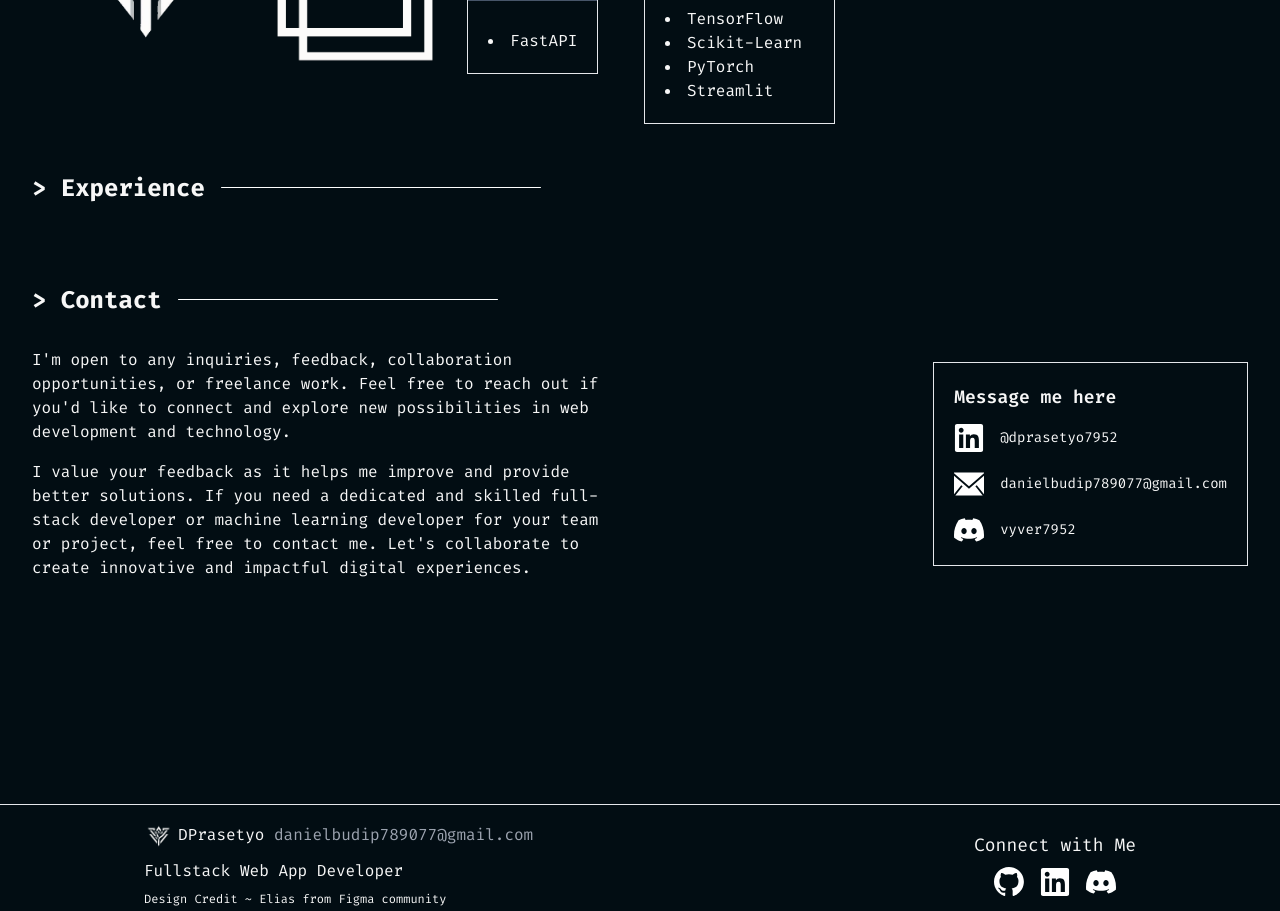
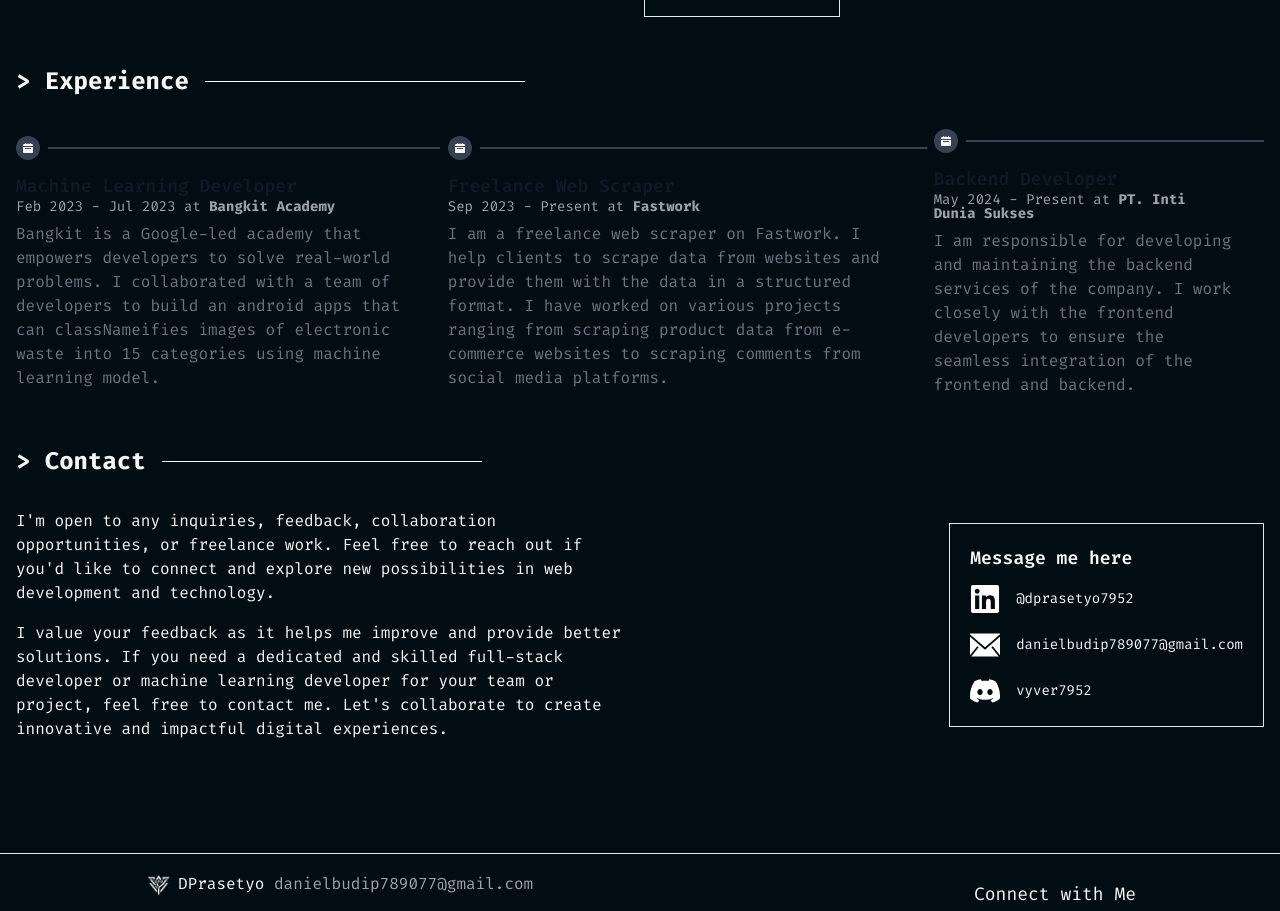
Before and after one commit to danielprasetyo7952/danielprasetyo-dev, a Next.js app: page / in a window 1280 px wide. Shown: the part 1900-2811 px from the top of the page. Built offline with nearby package versions, Linux system fonts and the light colour scheme.

Commit message:
feat: timeline section

```diff
--- a/app/page.tsx
+++ b/app/page.tsx
@@ -4,15 +4,15 @@ import Link from "next/link";
 {/* Components */ }
 import Button from "@/components/ui/Button";
 import Contacts from "@/components/Contacts";
+import Projects from "@/components/Projects";
+import Quotes from "@/components/ui/Quotes";
 import SectionHeader from "@/components/ui/SectionHeader";
 import Skills from "@/components/Skills";
-import Projects from "@/components/Projects";
-import Quotes from "@/components/ui/Quotes";
-// import Timeline from "@/components/Timeline";
+import Timeline from "@/components/Timeline";
 
 export default function Home() {
   return (
-    <main className="my-28 px-4 md:mx-auto max-w-screen-xl 2xl:max-w-screen-2xl flex flex-col justify-center gap-12">
+    <>
       {/* Introduction */}
       <div className="grid grid-col-1 md:grid-cols-2 justify-items-center gap-4">
         <div className="flex flex-col gap-8">
@@ -70,7 +70,7 @@ export default function Home() {
       {/* Experience */}
       <section>
         <SectionHeader title="Experience" />
-        {/* <Timeline /> */}
+        <Timeline />
       </section>
 
       {/* Contact */}
@@ -78,6 +78,6 @@ export default function Home() {
         <SectionHeader title="Contact" />
         <Contacts />
       </section>
-    </main>
+    </>
   );
 }
--- /dev/null
+++ b/components/Timeline.tsx
@@ -0,0 +1,46 @@
+const experiences = [
+    {
+        title: 'Machine Learning Developer',
+        company: 'Bangkit Academy',
+        date: 'Feb 2023 - Jul 2023',
+        description: 'Bangkit is a Google-led academy that empowers developers to solve real-world problems. I collaborated with a team of developers to build an android apps that can classNameifies images of electronic waste into 15 categories using machine learning model.',
+    },
+    {
+        title: 'Freelance Web Scraper',
+        company: 'Fastwork',
+        date: 'Sep 2023 - Present',
+        description: 'I am a freelance web scraper on Fastwork. I help clients to scrape data from websites and provide them with the data in a structured format. I have worked on various projects ranging from scraping product data from e-commerce websites to scraping comments from social media platforms.',
+    },
+    {
+        title: 'Backend Developer',
+        company: 'PT. Inti Dunia Sukses',
+        date: 'May 2024 - Present',
+        description: 'I am responsible for developing and maintaining the backend services of the company. I work closely with the frontend developers to ensure the seamless integration of the frontend and backend.',
+    }
+]
+
+export default function Timeline() {
+    return (
+        <ol className="items-center md:flex">
+            {
+                experiences.map((experience, index) => (
+                    <li className="relative mb-6 sm:mb-0" key={index}>
+                        <div className="flex items-center">
+                            <div className="z-10 flex items-center justify-center w-6 h-6 bg-gray-700 rounded-full ring-0 ring-background sm:ring-8 shrink-0">
+                                <svg className="w-2.5 h-2.5" aria-hidden="true" xmlns="http://www.w3.org/2000/svg" fill="currentColor" viewBox="0 0 20 20">
+                                    <path d="M20 4a2 2 0 0 0-2-2h-2V1a1 1 0 0 0-2 0v1h-3V1a1 1 0 0 0-2 0v1H6V1a1 1 0 0 0-2 0v1H2a2 2 0 0 0-2 2v2h20V4ZM0 18a2 2 0 0 0 2 2h16a2 2 0 0 0 2-2V8H0v10Zm5-8h10a1 1 0 0 1 0 2H5a1 1 0 0 1 0-2Z" />
+                                </svg>
+                            </div>
+                            <div className="hidden md:flex w-full h-0.5 bg-gray-700"></div>
+                        </div>
+                        <div className="mt-3 sm:pe-8">
+                            <h3 className="text-lg font-semibold text-gray-900 dark:text-white">{experience.title}</h3>
+                            <time className="block mb-2 text-sm font-normal leading-none text-gray-400 dark:text-gray-500">{experience.date} at <span className="font-bold">{experience.company}</span></time>
+                            <p className="text-base font-normal text-gray-500 dark:text-gray-400">{experience.description}</p>
+                        </div>
+                    </li>
+                ))
+            }
+        </ol>
+    )
+}
```
